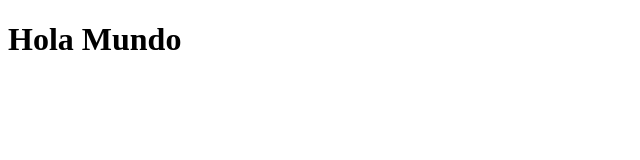
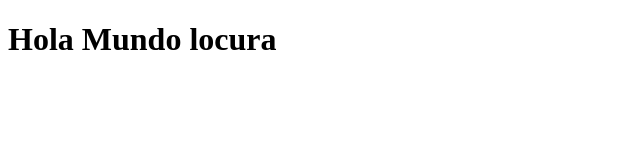
Before and after one commit to nicowarrr/IngSoftware, a plain HTML site: page index.html in a window 1280 px wide. Shown: the whole page, without its empty margins (0-640 px from the left). Drawn offline with Linux system fonts and the light colour scheme.

Commit message:
le agregue locura al Hola mundo

```diff
--- a/index.html
+++ b/index.html
@@ -5,7 +5,7 @@
     <meta http-equiv="X-UA-Compatible" content="IE=edge">
     <meta name="viewport" content="width=device-width, initial-scale=1.0">
     <title>Proyecto</title>
-    <h1>Hola Mundo</h1>
+    <h1>Hola Mundo locura</h1>
 </head>
 <body>
 
```
